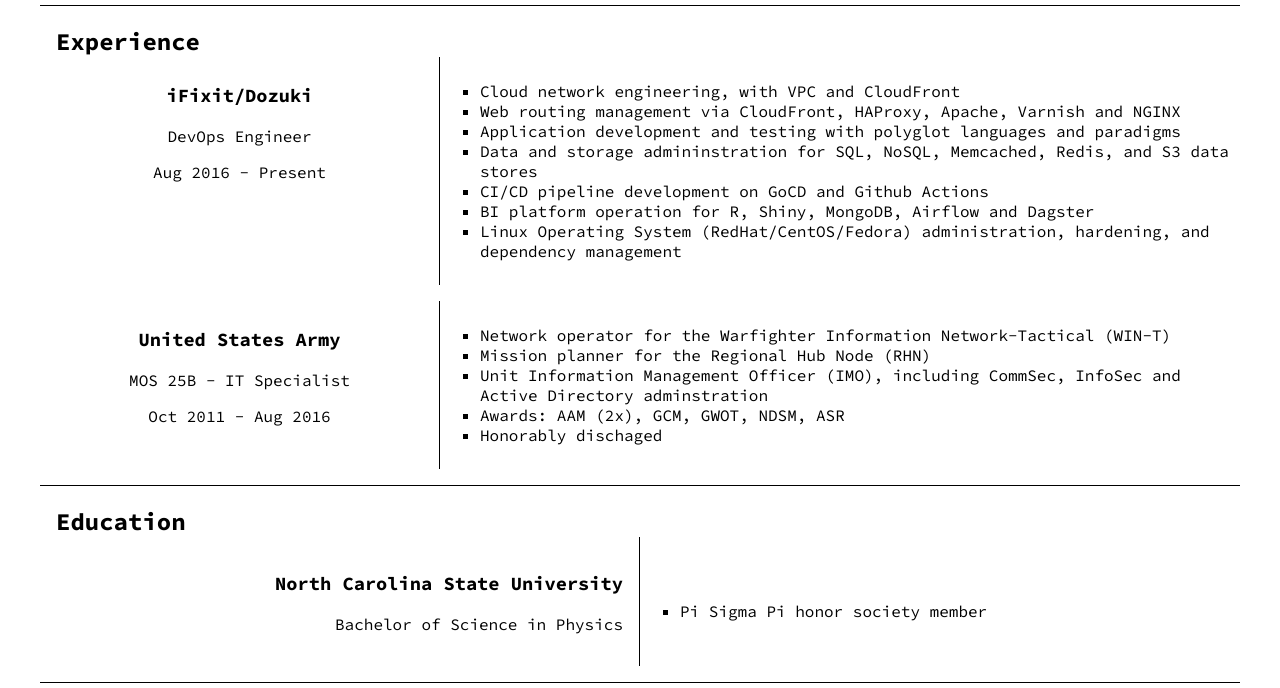
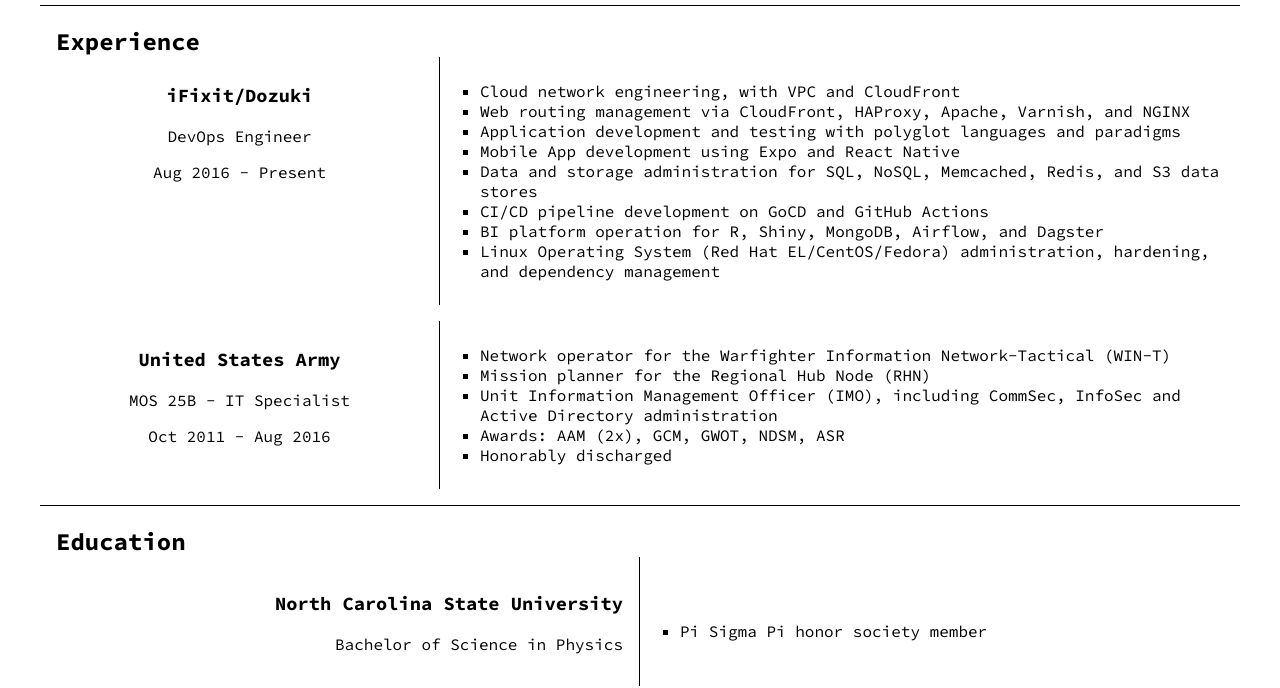
Before and after one commit to djmetzle/resume, an Astro site: page / in a window 1280 px wide. Shown: the part 150-838 px from the top of the page. Built offline with nearby package versions, Linux system fonts and the light colour scheme; Astro itself is replaced by a stand-in of ours.

Commit message:
Touch up grammar spelling

```diff
--- a/src/components/Experience.astro
+++ b/src/components/Experience.astro
@@ -11,20 +11,21 @@ import Position from "./Position.astro";
   >
     <li>Cloud network engineering, with VPC and CloudFront</li>
     <li>
-      Web routing management via CloudFront, HAProxy, Apache, Varnish and NGINX
+      Web routing management via CloudFront, HAProxy, Apache, Varnish, and NGINX
     </li>
     <li>
       Application development and testing with polyglot languages and paradigms
     </li>
+    <li>Mobile App development using Expo and React Native</li>
     <li>
-      Data and storage admininstration for SQL, NoSQL, Memcached, Redis, and S3
+      Data and storage administration for SQL, NoSQL, Memcached, Redis, and S3
       data stores
     </li>
-    <li>CI/CD pipeline development on GoCD and Github Actions</li>
-    <li>BI platform operation for R, Shiny, MongoDB, Airflow and Dagster</li>
+    <li>CI/CD pipeline development on GoCD and GitHub Actions</li>
+    <li>BI platform operation for R, Shiny, MongoDB, Airflow, and Dagster</li>
     <li>
-      Linux Operating System (RedHat/CentOS/Fedora) administration, hardening,
-      and dependency management
+      Linux Operating System (Red Hat EL/CentOS/Fedora) administration,
+      hardening, and dependency management
     </li>
   </Position>
   <Position
@@ -38,9 +39,9 @@ import Position from "./Position.astro";
     <li>Mission planner for the Regional Hub Node (RHN)</li>
     <li>
       Unit Information Management Officer (IMO), including CommSec, InfoSec and
-      Active Directory adminstration
+      Active Directory administration
     </li>
     <li>Awards: AAM (2x), GCM, GWOT, NDSM, ASR</li>
-    <li>Honorably dischaged</li>
+    <li>Honorably discharged</li>
   </Position>
 </section>
```
